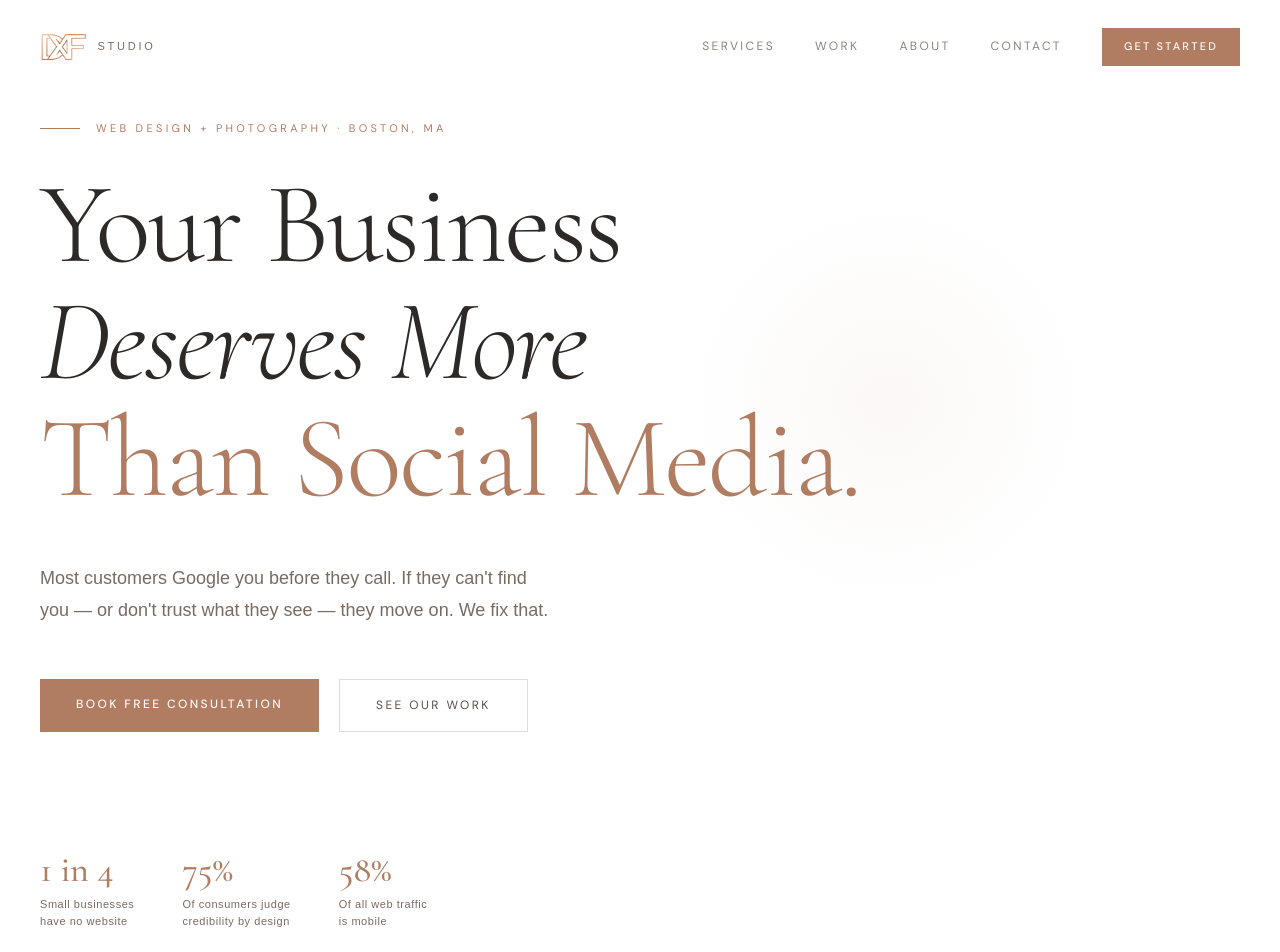
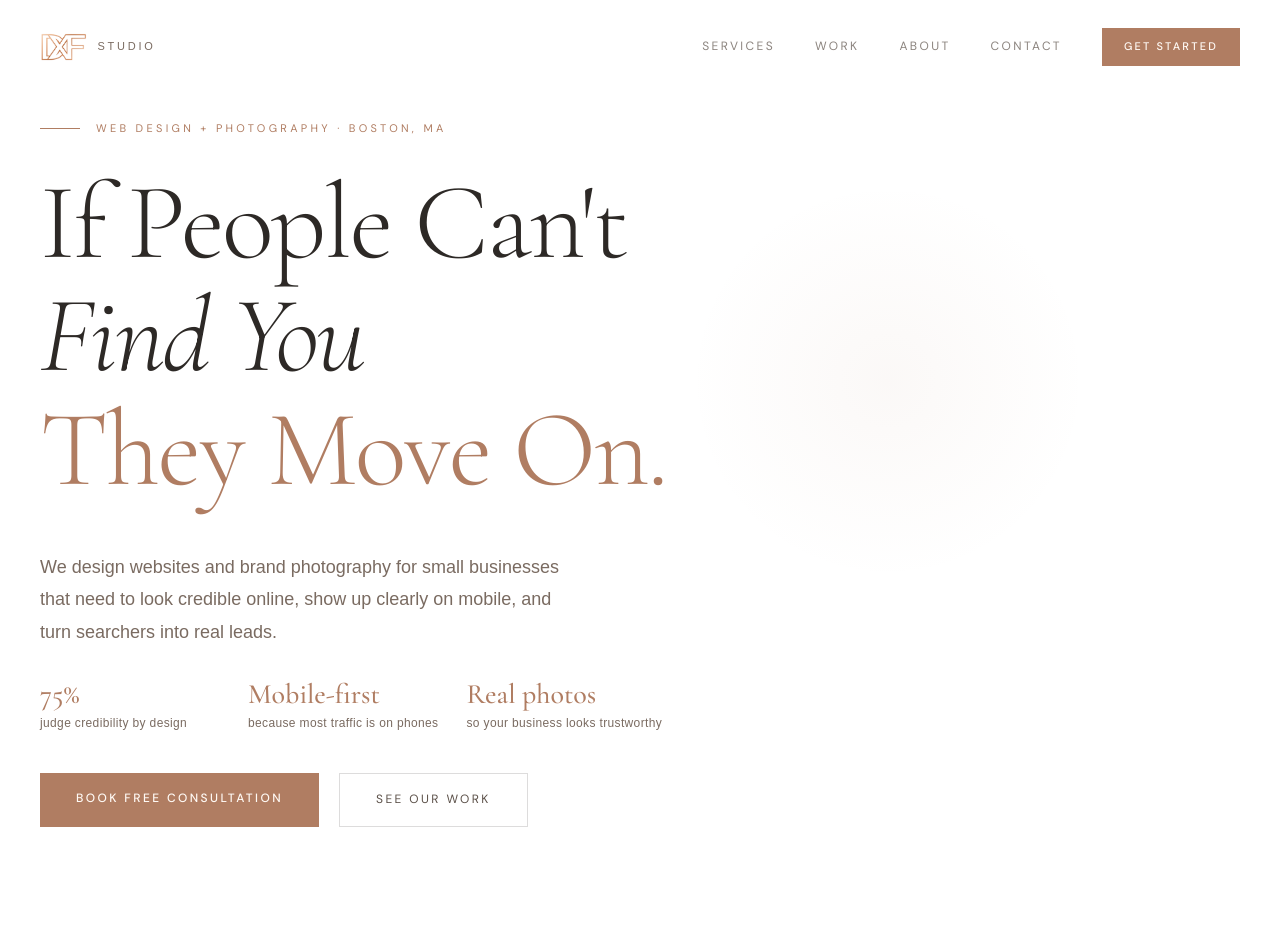
Before and after one commit to danielfan-pro/dxfstudio, a Next.js app: page / in a window 1280 px wide. Shown: the top 952 px of the page. Built offline with nearby package versions, Linux system fonts and the light colour scheme; a web font is replaced by a local one.

Commit message:
Clarify hero messaging and proof points

```diff
--- a/components/Hero.js
+++ b/components/Hero.js
@@ -63,44 +63,44 @@ export default function Hero() {
           className="reveal"
           style={{
             fontFamily: 'Cormorant Garamond, serif',
-            fontSize: 'clamp(52px, 9vw, 120px)',
+            fontSize: 'clamp(48px, 8.5vw, 108px)',
             fontWeight: 300,
-            lineHeight: 0.95,
+            lineHeight: 0.98,
             letterSpacing: '-0.02em',
             color: '#2d2926',
             marginBottom: '8px',
           }}
         >
-          Your Business
+          If People Can't
         </h1>
         <h1
           className="reveal"
           style={{
             fontFamily: 'Cormorant Garamond, serif',
-            fontSize: 'clamp(52px, 9vw, 120px)',
+            fontSize: 'clamp(48px, 8.5vw, 108px)',
             fontWeight: 300,
-            lineHeight: 0.95,
+            lineHeight: 0.98,
             letterSpacing: '-0.02em',
             color: '#2d2926',
             marginBottom: '8px',
             fontStyle: 'italic',
           }}
         >
-          Deserves More
+          Find You
         </h1>
         <h1
           className="reveal"
           style={{
             fontFamily: 'Cormorant Garamond, serif',
-            fontSize: 'clamp(52px, 9vw, 120px)',
+            fontSize: 'clamp(48px, 8.5vw, 108px)',
             fontWeight: 300,
-            lineHeight: 0.95,
+            lineHeight: 0.98,
             letterSpacing: '-0.02em',
             color: '#b07d62',
             marginBottom: '48px',
           }}
         >
-          Than Social Media.
+          They Move On.
         </h1>
 
         {/* Subtext */}
@@ -113,11 +113,50 @@ export default function Hero() {
             color: '#7a6b61',
             maxWidth: '520px',
             lineHeight: 1.8,
-            marginBottom: '52px',
+            marginBottom: '32px',
           }}
         >
-          Most customers Google you before they call. If they can't find you — or don't trust what they see — they move on. We fix that.
+          We design websites and brand photography for small businesses that need to look credible online, show up clearly on mobile, and turn searchers into real leads.
         </p>
+
+        <div
+          className="reveal"
+          style={{
+            display: 'flex',
+            gap: '28px',
+            flexWrap: 'wrap',
+            marginBottom: '40px',
+          }}
+        >
+          {[
+            { title: '75%', label: 'judge credibility by design' },
+            { title: 'Mobile-first', label: 'because most traffic is on phones' },
+            { title: 'Real photos', label: 'so your business looks trustworthy' },
+          ].map((item) => (
+            <div key={item.title} style={{ minWidth: '180px' }}>
+              <div style={{
+                fontFamily: 'Cormorant Garamond, serif',
+                fontSize: '28px',
+                fontWeight: 500,
+                color: '#b07d62',
+                lineHeight: 1,
+                marginBottom: '6px',
+              }}>
+                {item.title}
+              </div>
+              <div style={{
+                fontFamily: 'DM Sans, sans-serif',
+                fontSize: '12px',
+                fontWeight: 300,
+                color: '#7a6b61',
+                letterSpacing: '0.03em',
+                lineHeight: 1.6,
+              }}>
+                {item.label}
+              </div>
+            </div>
+          ))}
+        </div>
 
         {/* CTAs */}
         <div className="reveal" style={{ display: 'flex', gap: '20px', flexWrap: 'wrap' }}>
@@ -162,48 +201,6 @@ export default function Hero() {
             See Our Work
           </a>
         </div>
-
-        {/* Stats row */}
-        <div
-          className="reveal"
-          style={{
-            display: 'flex',
-            gap: '48px',
-            marginTop: '80px',
-            paddingTop: '40px',
-            flexWrap: 'wrap',
-          }}
-        >
-          {[
-            { num: '1 in 4', label: 'Small businesses\nhave no website' },
-            { num: '75%', label: 'Of consumers judge\ncredibility by design' },
-            { num: '58%', label: 'Of all web traffic\nis mobile' },
-          ].map(stat => (
-            <div key={stat.num}>
-              <div style={{
-                fontFamily: 'Cormorant Garamond, serif',
-                fontSize: '36px',
-                fontWeight: 500,
-                color: '#b07d62',
-                lineHeight: 1,
-                marginBottom: '8px',
-              }}>
-                {stat.num}
-              </div>
-              <div style={{
-                fontFamily: 'DM Sans, sans-serif',
-                fontSize: '11px',
-                fontWeight: 300,
-                color: '#7a6b61',
-                letterSpacing: '0.05em',
-                lineHeight: 1.6,
-                whiteSpace: 'pre-line',
-              }}>
-                {stat.label}
-              </div>
-            </div>
-          ))}
-        </div>
       </div>
 
     </section>
```
